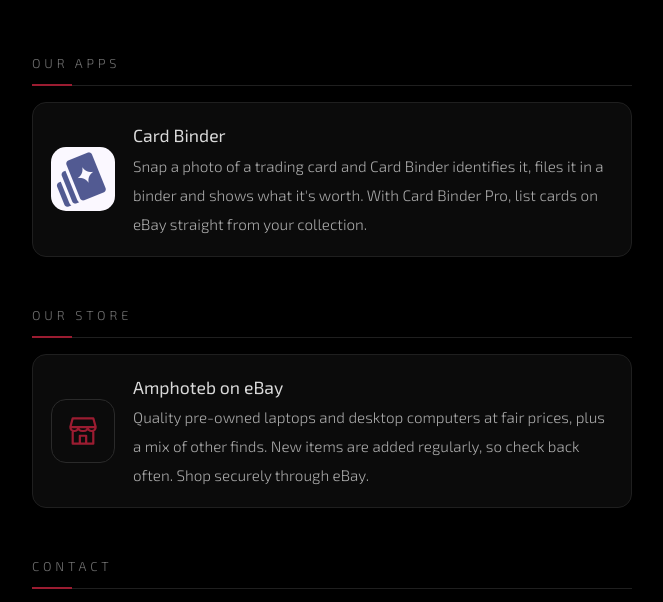
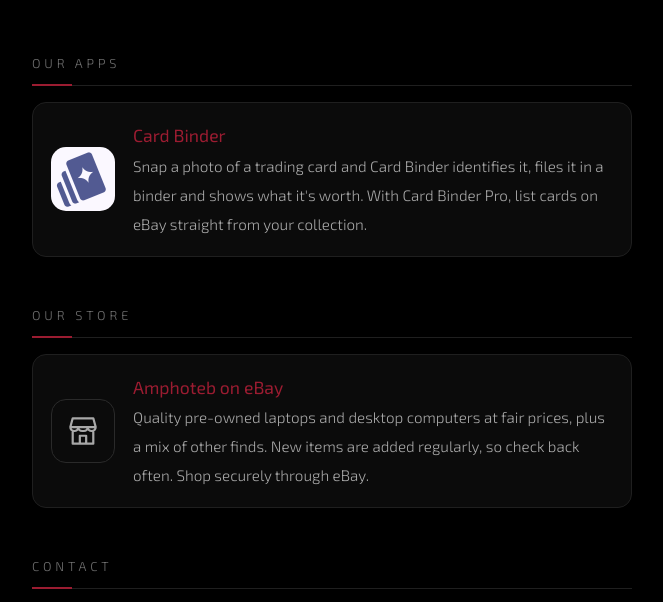
Before and after one commit to crmartinez239/amphoteb-site, a plain HTML site: page index.html in a window 1280 px wide. Shown: the part 186-788 px from the top of the page, without its empty margins (308-971 px from the left). Drawn offline with Linux system fonts and the light colour scheme.

Commit message:
Maroon card titles, grey store icon

```diff
--- a/index.html
+++ b/index.html
@@ -50,7 +50,7 @@
   .app div { min-width: 0; }
   .store-icon { width: 64px; height: 64px; flex: none; padding: 12px; border: 1px solid #2a2a2a; border-radius: 15px; }
   .app img { width: 64px; height: 64px; border-radius: 15px; flex: none; }
-  .app strong { display: block; color: var(--bright); font-weight: 400; font-size: 1.1rem; }
+  .app strong { display: block; color: var(--accent); font-weight: 400; font-size: 1.1rem; }
   .app span { color: var(--text); font-size: 0.95rem; line-height: 1.5; }
   .contact { text-align: center; }
   .contact p { margin: 4px 0; }
@@ -83,7 +83,7 @@
   <a class="app" href="https://www.ebay.com/usr/amphotebllc" target="_blank" rel="noopener">
     <svg class="store-icon" viewBox="0 0 24 24" aria-hidden="true">
       <path d="M4 9.5 5.5 4h13L20 9.5M4 9.5h16M4 9.5c0 1.4 1.1 2.5 2.5 2.5S9 10.9 9 9.5c0 1.4 1.1 2.5 2.5 2.5h1c1.4 0 2.5-1.1 2.5-2.5 0 1.4 1.1 2.5 2.5 2.5S20 10.9 20 9.5M5.5 12v8h13v-8M10 20v-5h4v5"
-            fill="none" stroke="#9B1C31" stroke-width="1.4" stroke-linejoin="round" stroke-linecap="round"/>
+            fill="none" stroke="#A8A8A8" stroke-width="1.4" stroke-linejoin="round" stroke-linecap="round"/>
     </svg>
     <div>
       <strong>Amphoteb on eBay</strong>
```
